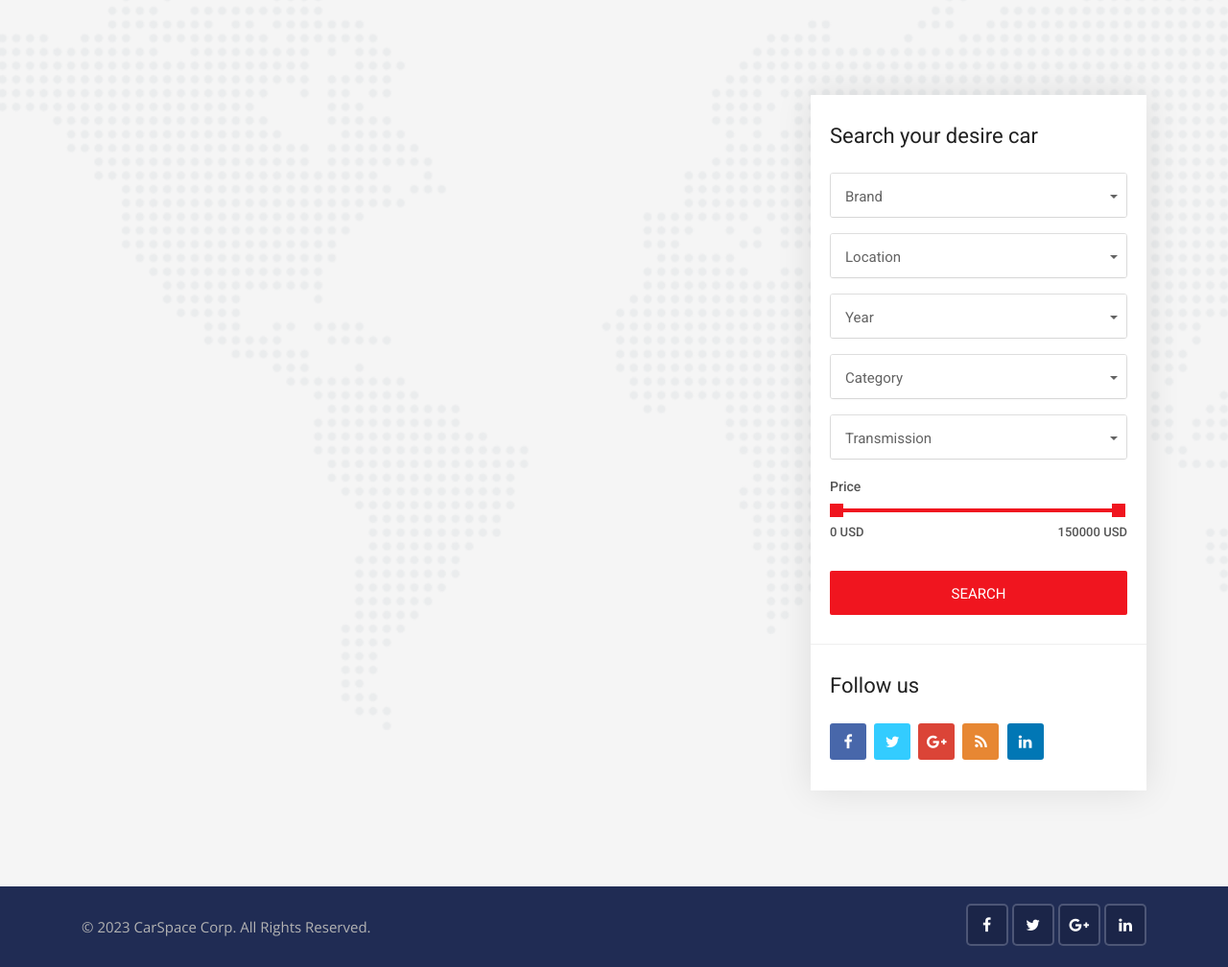
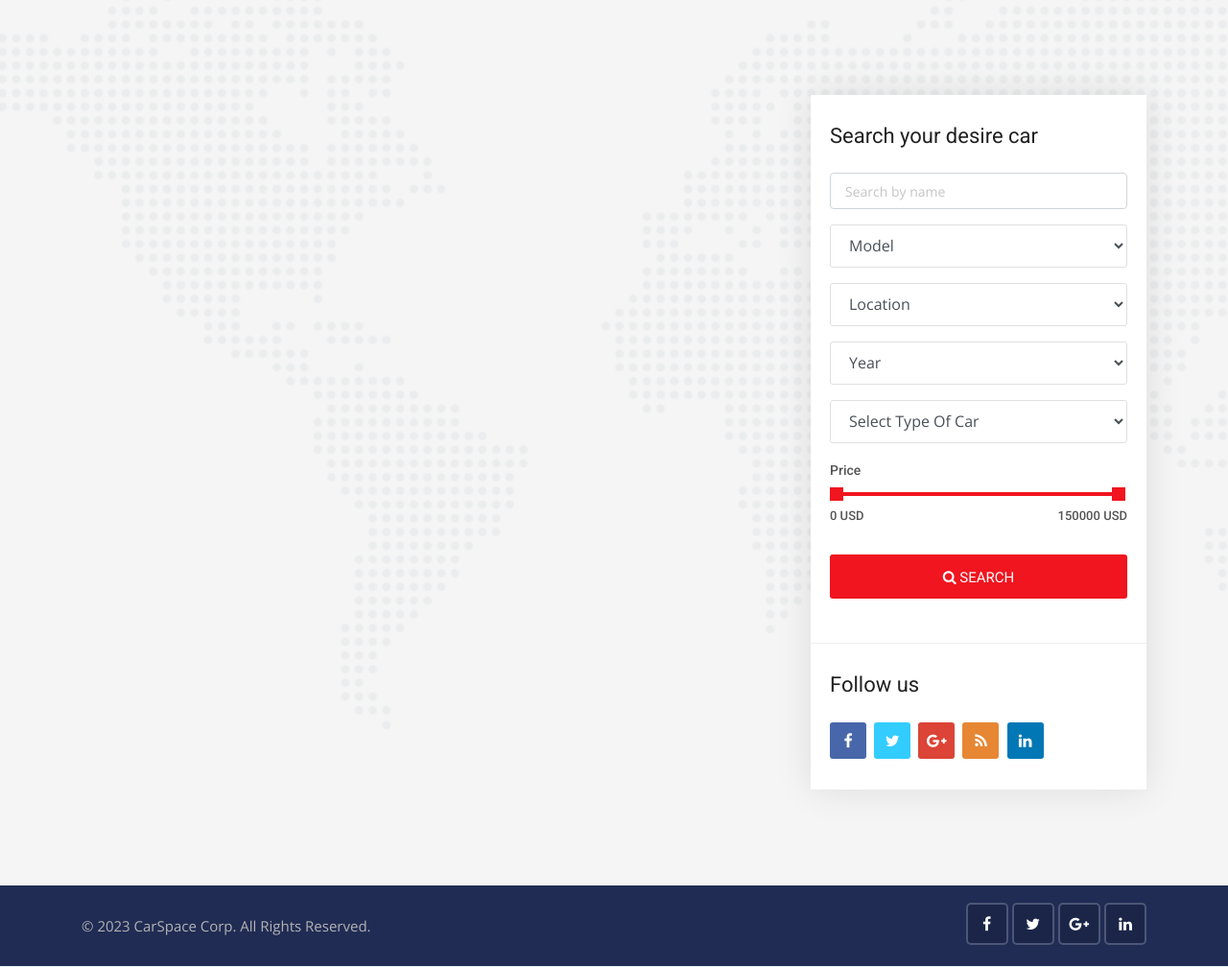
Before and after one commit to Draglow/mekina-project, a Django app: page /cars/ in a window 1280 px wide. Shown: the part 361-1369 px from the top of the page at 96% size. Run offline with Django 5.2, Linux system fonts and the light colour scheme; data that the repository does not hold is empty; some libraries are stand-ins or nearby versions.

Commit message:
completed search functionalities and admin customization

```diff
--- a/car/templates/car/cars.html
+++ b/car/templates/car/cars.html
@@ -135,64 +135,52 @@
                     <!-- Advanced search start -->
                     <div class="widget advanced-search2">
                         <h3 class="sidebar-title">Search your desire car</h3>
-                        <form method="GET">
+                        <form action="{% url 'search' %}" method="">
                             <div class="form-group">
-                                <select class="selectpicker search-fields" name="brand">
-                                    <option>Brand</option>
-                                    <option>Any</option>
-                                    <option>New</option>
-                                    <option>Semi-New</option>
-                                    <option>Damaged</option>
-                                    <option>Used</option>
+                                <input type="text" name="keyword" placeholder="Search by name" class="form-control">
+                            </div>
+
+                            <div class="form-group">
+                                <select class="form-control search-fields" name="model">
+                                    <option selected="true" disabled="disabled">Model</option>
+                                    {% for model in model_search %}
+                                      <option value="{{model}}">{{model}}</option>
+                                    {% endfor %}
                                 </select>
                             </div>
                             <div class="form-group">
-                                <select class="selectpicker search-fields" name="location">
-                                    <option>Location</option>
-                                    <option>United States</option>
-                                    <option>United Kingdom</option>
-                                    <option>American Samoa</option>
-                                    <option>Belgium</option>
-                                    <option>Cameroon</option>
-                                    <option>Canada</option>
+                                <select class="form-control search-fields" name="city">
+                                    <option selected="true" disabled="disabled">Location</option>
+                                    {% for city in city_search %}
+                                      <option value="{{city}}">{{city}}</option>
+                                    {% endfor %}
                                 </select>
                             </div>
                             <div class="form-group">
-                                <select class="selectpicker search-fields" name="year">
-                                    <option>Year</option>
-                                    <option>2016</option>
-                                    <option>2017</option>
-                                    <option>2018</option>
-                                    <option>2019</option>
-                                    <option>2020</option>
+                                <select class="form-control search-fields" name="year">
+                                    <option selected="true" disabled="disabled">Year</option>
+                                    {% for year in year_search %}
+                                      <option value="{{year}}">{{year}}</option>
+                                    {% endfor %}
                                 </select>
                             </div>
                             <div class="form-group">
-                                <select class="selectpicker search-fields" name="category">
-                                    <option>Category</option>
-                                    <option>Luxury Car</option>
-                                    <option>Pickup Truck</option>
-                                    <option>Minivan</option>
-                                    <option>Truck</option>
-                                    <option>Sports Car</option>
-                                    <option>Wagon</option>
-                                </select>
-                            </div>
-                            <div class="form-group">
-                                <select class="selectpicker search-fields" name="transmission">
-                                    <option>Transmission</option>
-                                    <option>Automatic</option>
-                                    <option>Manual</option>
-                                    <option>Tiptronic</option>
+                                <select class="form-control search-fields" name="body_style">
+                                    <option selected="true" disabled="disabled" >Select Type Of Car</option>
+                                    {% for body_style in body_style_search %}
+                                      <option value="{{body_style}}">{{body_style}}</option>
+                                    {% endfor %}
                                 </select>
                             </div>
                             <div class="range-slider clearfix">
-                                <label>Price</label>
-                                <div data-min="0" data-max="150000"  data-min-name="min_price" data-max-name="max_price" data-unit="USD" class="range-slider-ui ui-slider" aria-disabled="false"></div>
-                                <div class="clearfix"></div>
-                            </div>
-                            <div class="form-group mb-0">
-                                <button class="search-button btn">Search</button>
+                                            <label>Price</label>
+                                            <div data-min="0" data-max="150000"  data-min-name="min_price" data-max-name="max_price" data-unit="USD" class="range-slider-ui ui-slider" aria-disabled="false"></div>
+                                            <div class="clearfix"></div>
+                                        </div>
+                            <div class="form-group">
+                                <button class="btn btn-block button-theme btn-md">
+                                    <i class="fa fa-search"></i> Search
+                                </button>
                             </div>
                         </form>
                     </div>
--- a/car/urls.py
+++ b/car/urls.py
@@ -3,4 +3,5 @@
 urlpatterns = [
    path('',views.cars,name='cars'),
    path('<int:id>',views.detail_car,name='detail_car'),
+   path('search',views.search,name='search')
 ]
--- a/car/views.py
+++ b/car/views.py
@@ -7,11 +7,72 @@
     paginator=Paginator(cars,4)
     page=request.GET.get('page')
     car_page=paginator.get_page(page)
-    context={'cars':car_page}
+    model_search=Car.objects.values_list('model',flat=True).distinct()
+    city_search=Car.objects.values_list('city',flat=True).distinct()
+    year_search=Car.objects.values_list('year',flat=True).distinct()
+    body_style_search=Car.objects.values_list('body_style',flat=True).distinct()
+    context={
+             'cars':car_page,
+             'model_search':model_search,
+             'city_search':city_search,
+             'year_search':year_search,
+             'body_style_search':body_style_search
+             }
     return render(request,'car/cars.html',context)
+
+
 def detail_car(request,id):
     detail=get_object_or_404(Car,pk=id)
     context={'detail':detail}
     return render(request,'car/detail.html',context)
 
+
+def search(request):
+    cars=Car.objects.order_by('-created_date')
+
+    model_search=Car.objects.values_list('model',flat=True).distinct()
+    city_search=Car.objects.values_list('city',flat=True).distinct()
+    year_search=Car.objects.values_list('year',flat=True).distinct()
+    body_style_search=Car.objects.values_list('body_style',flat=True).distinct()
+    transmition_search=Car.objects.values_list('transmition',flat=True).distinct()
+
+    if 'keyword' in request.GET:
+        keyword=request.GET['keyword']
+        if keyword:
+            cars=cars.filter(discription__icontains=keyword)
+
+    if 'model' in request.GET:
+        model=request.GET['model']
+        if model:
+            cars=cars.filter(model__iexact=model)
+
+    if 'city' in request.GET:
+        city=request.GET['city']
+        if city:
+            cars=cars.filter(city__iexact=city)
+
+    if 'year' in request.GET:
+        year=request.GET['year']
+        if year:
+            cars=cars.filter(year__iexact=year)
+    if 'body_style' in request.GET:
+        body_style=request.GET['body_style']
+        if body_style:
+            cars=cars.filter(body_style__iexact=body_style)
+    if 'min_price' in request.GET:
+        min_price=request.GET['min_price']
+        max_price=request.GET['max_price']
+        if max_price:
+            cars=cars.filter(price__gte=min_price,price__lte=max_price)
+
+    context={
+        'cars':cars,
+        'model_search':model_search,
+        'city_search':city_search,
+        'year_search':year_search,
+        'body_style_search':body_style_search,
+        'transmition_search':transmition_search,
+    }
+    return render(request,'car/search.html',context)
+
 # Create your views here.
--- a/carspace/static/css/skins/red.css
+++ b/carspace/static/css/skins/red.css
@@ -763,3 +763,7 @@
         color: #fff;
     }*/
 }
+
+.search-box-4{
+    background-color: transparent !important;
+}
--- a/feed/templates/feed/base.html
+++ b/feed/templates/feed/base.html
@@ -58,8 +58,8 @@
 
 <div id="full-page-search">
     <button type="button" class="close">×</button>
-    <form action="https://storage.googleapis.com/theme-vessel/carhouse/index.html#" class="search-header">
-        <input type="search" value="" placeholder="type keyword(s) here. Eg: audi, benz etc" />
+    <form action="{% url 'search' %}" class="search-header">
+        <input type="search" value="" placeholder="type keyword(s) here. Eg: audi, benz etc" name="keyword"/>
         <button type="submit" class="btn btn-sm button-theme">Search</button>
     </form>
 </div>
```
Also changed, not shown: car/templates/car/search.html (added, +179 -0 lines), carspace/static/css/admin.css (added, +45 -0 lines), feed/templates/admin/base_site.html (added, +11 -0 lines), feed/templates/feed/home.html (+23 -34 lines), feed/views.py (+11 -0 lines).
